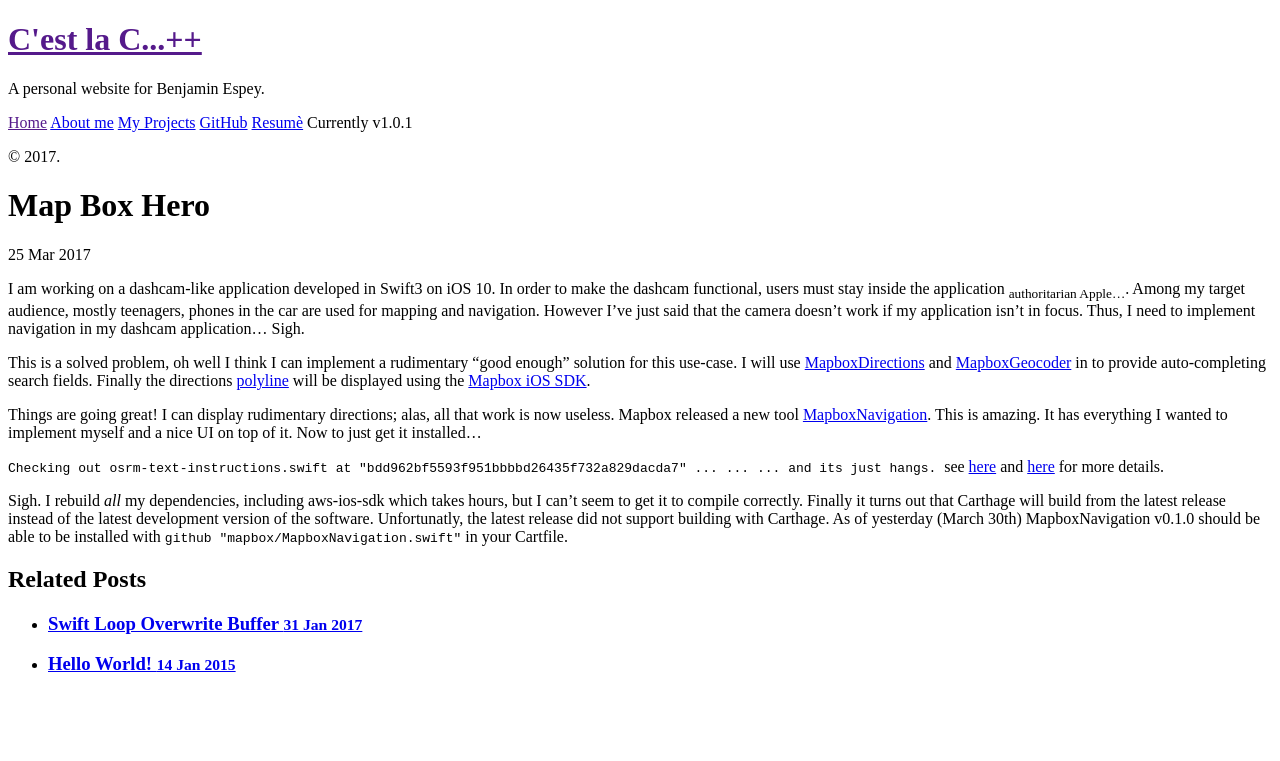
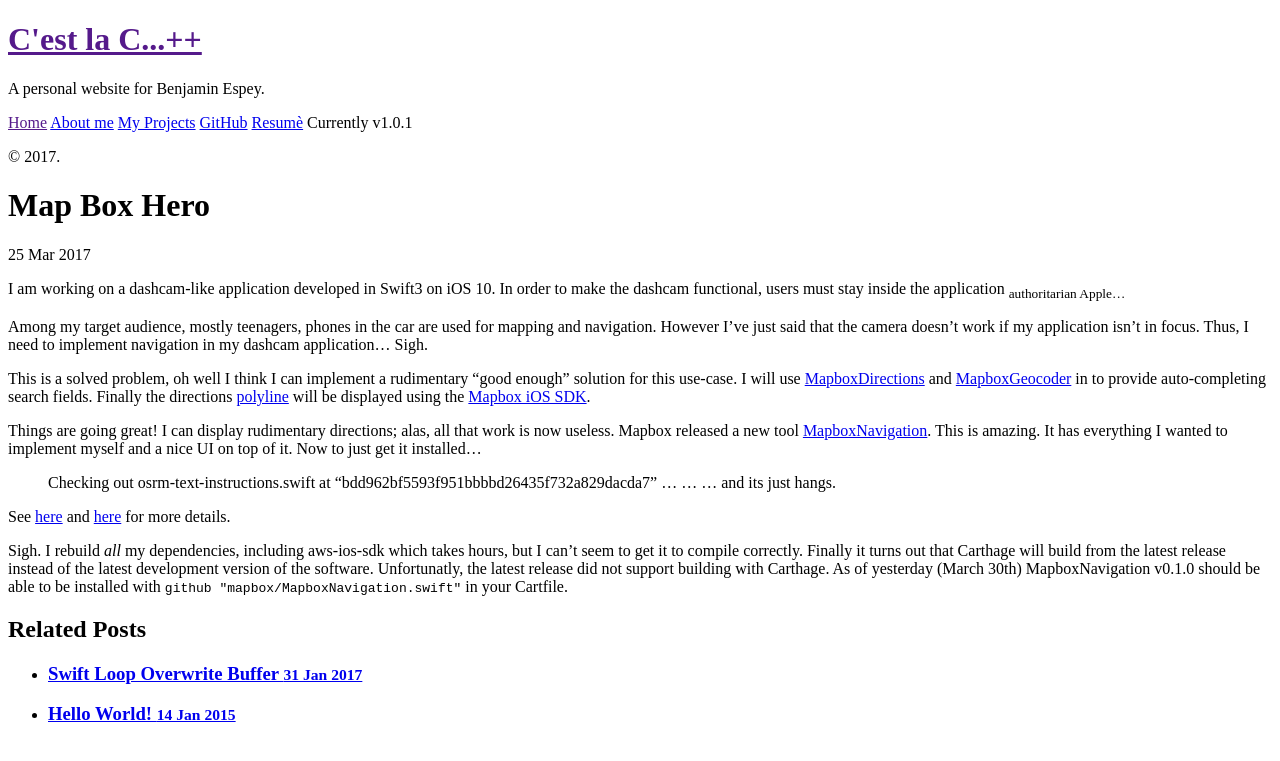
Before and after one commit to bennyty/bennyty.github.io, a Jekyll site: the page built from _posts/2017-03-25-Map-Box-Hero.md, in a window 1280 px wide. Shown: the top 761 px of the page. Built offline with Jekyll 4.4.1, drawn with Linux system fonts in a browser that asks for light colours; our own code applies the rules of GitHub Pages for plain Markdown files; some of the changed lines change nothing that is shown.

Commit message:
Map Box Hero formatting

````diff
--- a/_posts/2017-03-25-Map-Box-Hero.md
+++ b/_posts/2017-03-25-Map-Box-Hero.md
@@ -1,14 +1,16 @@
-I am working on a dashcam-like application developed in Swift3 on iOS 10. In order to make the dashcam functional, users must stay inside the application <sub>authoritarian Apple...</sub>. Among my target audience, mostly teenagers, phones in the car are used for mapping and navigation. However I've just said that the camera doesn't work if my application isn't in focus. Thus, I need to implement navigation in my dashcam application... Sigh.
+I am working on a dashcam-like application developed in Swift3 on iOS 10. In order to make the dashcam functional, users must stay inside the application <sub>authoritarian Apple...</sub>
+
+Among my target audience, mostly teenagers, phones in the car are used for mapping and navigation. However I've just said that the camera doesn't work if my application isn't in focus. Thus, I need to implement navigation in my dashcam application... Sigh.
 
 This is a solved problem, oh well I think I can implement a rudimentary "good enough" solution for this use-case. I will use [MapboxDirections](https://github.com/mapbox/MapboxDirections.swift) and [MapboxGeocoder](https://github.com/mapbox/MapboxGeocoder.swift) in to provide auto-completing search fields. Finally the directions [polyline](https://github.com/raphaelmor/Polyline) will be displayed using the [Mapbox iOS SDK](https://www.mapbox.com/ios-sdk/).
 
 Things are going great! I can display rudimentary directions; alas, all that work is now useless. Mapbox released a new tool [MapboxNavigation](https://github.com/mapbox/MapboxNavigation.swift). This is amazing. It has everything I wanted to implement myself and a nice UI on top of it. Now to just get it installed...
 
-```
-Checking out osrm-text-instructions.swift at "bdd962bf5593f951bbbbd26435f732a829dacda7"
-...
-...
-... and its just hangs.
-``` see [here](https://github.com/mapbox/MapboxNavigation.swift/issues/77#issuecomment-286566146) and [here](https://github.com/mapbox/MapboxNavigation.swift/issues/103) for more details.
+> Checking out osrm-text-instructions.swift at "bdd962bf5593f951bbbbd26435f732a829dacda7"
+> ...
+> ...
+> ... and its just hangs.
+
+See [here](https://github.com/mapbox/MapboxNavigation.swift/issues/77#issuecomment-286566146) and [here](https://github.com/mapbox/MapboxNavigation.swift/issues/103) for more details.
 
 Sigh. I rebuild *all* my dependencies, including aws-ios-sdk which takes hours, but I can't seem to get it to compile correctly. Finally it turns out that Carthage will build from the latest release instead of the latest development version of the software. Unfortunatly, the latest release did not support building with Carthage. As of yesterday (March 30th) MapboxNavigation v0.1.0 should be able to be installed with `github "mapbox/MapboxNavigation.swift"` in your Cartfile.
````
